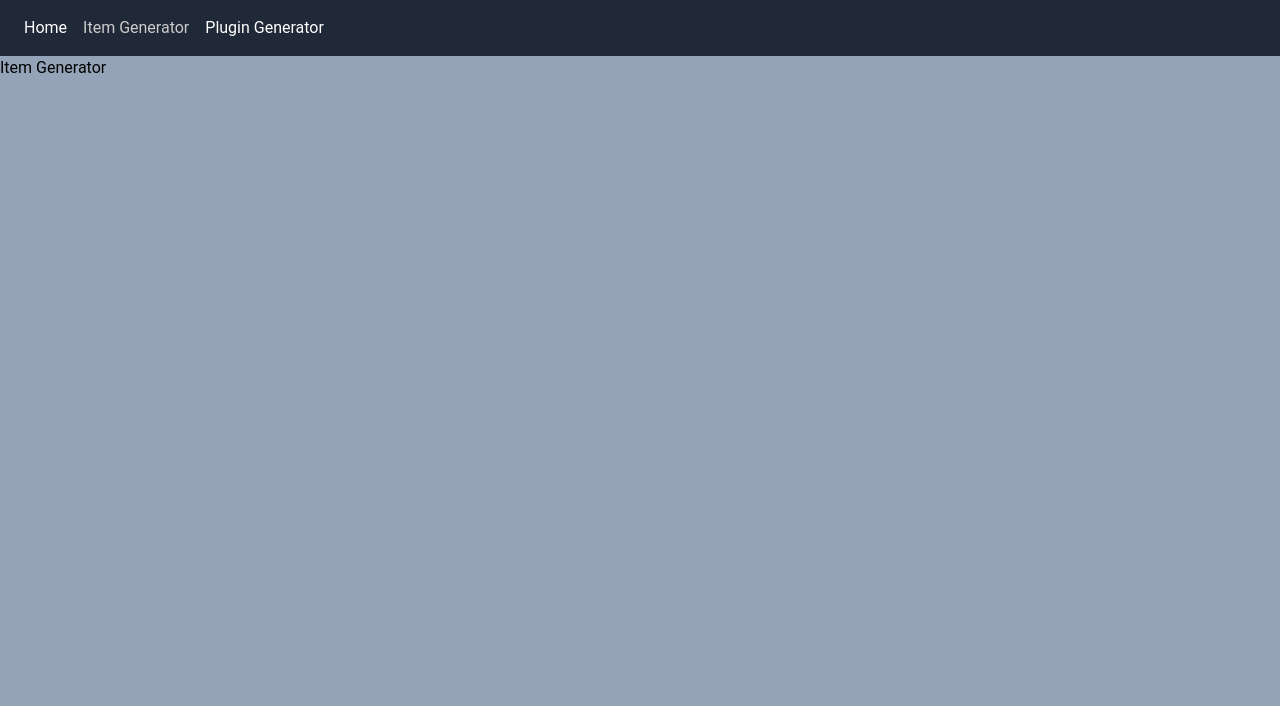
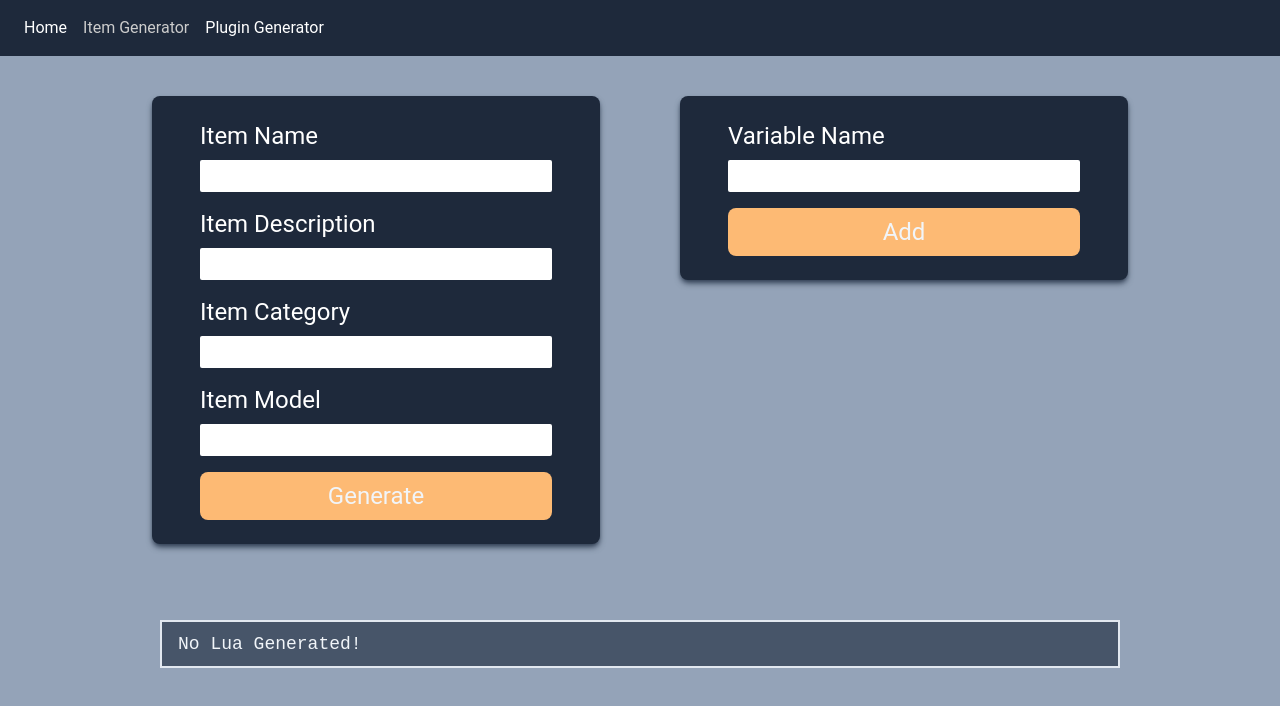
Before and after one commit to n8zone/react-helix-utility, a React (Create React App) app: page /item-generator in a window 1280 px wide. Shown: the top 706 px of the page. Built offline with nearby package versions, Linux system fonts and the light colour scheme.

Commit message:
Item Generation (Download Disabled)

```diff
--- a/src/App.js
+++ b/src/App.js
@@ -2,34 +2,31 @@ import { BrowserRouter as Router, Route, Routes } from 'react-router-dom';
 
 import Navbar from './components/Navbar';
 import Home from './pages/Home';
+import ItemGenerator from './pages/ItemGenerator';
 import { useEffect } from 'react';
 
 function App() {
 	useEffect(() => {
-      document.body.classList.add('bg-slate-400')
-    })
+		document.body.classList.add('bg-slate-400');
+	});
 
 	return (
 		<Router>
 			<Navbar />
 			<Routes>
+				<Route exact path='/' element={<Home />}></Route>
+				<Route path='/item-generator' element={<ItemGenerator />}></Route>
 				<Route
-            exact
-            path='/'
-            element={<Home />}></Route>
-            <Route path='/item-generator' element={
-              <>
-                <h1>Item Generator</h1>
-              </>
-            }></Route>
-            <Route path='/plugin-generator' element={
+					path='/plugin-generator'
+					element={
 						<>
 							<h1>Plugin Generator</h1>
 						</>
-            }></Route>
+					}
+				></Route>
 			</Routes>
 		</Router>
-    )
+	);
 }
 
 export default App;
--- /dev/null
+++ b/src/GenerateItem.js
@@ -0,0 +1,49 @@
+import React from 'react';
+
+export function generateItemLua(itemName, itemDesc, itemCategory, itemModel, itemID = 'test_item') {
+
+	let lua = `ITEM.name = "${itemName}"
+  ITEM.description = "${itemDesc}"
+	ITEM.category = "${itemCategory}"
+  ITEM.model = "${itemModel}"
+
+	function ITEM:GetDescription()
+	<lua_tab>return self.description
+	end
+
+	ITEM.functions.Use = {
+	<lua_tab>OnRun = function(item)
+	<lua_tab><lua_tab>local client = item.player
+	<lua_tab><lua_tab>client:SetHealth(client:Health() + item.health)
+	<lua_tab><lua_tab>client:ChatPrint("You feel refreshed!")
+	<lua_tab><lua_tab>return true
+	<lua_tab>end
+	}
+  `;
+
+	lua = lua.replace(/^[ \t]+/gm, '');
+  //downloadItemLua(lua, itemID)
+  return lua
+}
+
+function downloadItemLua(lua, itemID) {
+  let formattedLua = lua.replace(/<lua_tab>/g, '\t')
+  const blob = new Blob([formattedLua], { type: 'text/plain' });
+	const url = URL.createObjectURL(blob);
+
+	const a = document.createElement('a');
+	a.href = url;
+	a.download = `sh_${itemID}.lua`;
+	a.click();
+	URL.revokeObjectURL(url);
+}
+
+export function generatePreviewLua(lua) {
+  const lines = lua.split('\n');
+  return lines.map((line, index) => (
+    <React.Fragment key={index}>
+      {line.replace(/<lua_tab>/g, '\t')}
+      <br />
+    </React.Fragment>
+  ));
+}
--- /dev/null
+++ b/src/components/LuaPreview.jsx
@@ -0,0 +1,9 @@
+import React from 'react'
+
+function LuaPreview({children}) {
+  return (
+    <pre style={{ whiteSpace: "pre-wrap" }}className='text-lg font-extralight font-mono w-9/12 m-4 px-4 py-2 border-slate-200 border-solid border-2 bg-slate-600 text-slate-100'>{children}</pre>
+  )
+}
+
+export default LuaPreview
--- a/src/components/Navbar.jsx
+++ b/src/components/Navbar.jsx
@@ -4,7 +4,7 @@ import { NavLink } from 'react-router-dom';
 
 function Navbar() {
   return (
-    <div className='bg-gray-800 text-white p-4'>
+    <div className='bg-slate-800 text-white p-4'>
       <NavLink
         to="/"
         end
--- a/src/index.css
+++ b/src/index.css
@@ -4,6 +4,7 @@
 /*^^^^tailwind^^^^*/
 
 @import url('https://fonts.googleapis.com/css2?family=Roboto&family=Roboto+Mono&display=swap');
+@import url('https://fonts.googleapis.com/css2?family=Roboto+Mono:wght@200&display=swap');
 
 * {
   box-sizing: border-box;
--- a/src/pages/Home.jsx
+++ b/src/pages/Home.jsx
@@ -11,12 +11,12 @@ function Home() {
         <p>Helix Web Utility is currently in development and is not ready for use.</p>
       </div>
       <div id="features">
-        <Card>
+        <Card bgColor='bg-slate-100'>
           <h1>Item Generator</h1>
           <p className='text-base'>Easily create items in seconds, fully customizable to fit your needs</p>
           <Button>Begin</Button>
         </Card>
-        <Card>
+        <Card bgColor='bg-slate-100'>
           <h1>Item Generator</h1>
           <p className='text-base'>Generate all the files you need to begin development in seconds with one easy UI</p>
           <Button>Begin</Button>
--- /dev/null
+++ b/src/pages/ItemGenerator.jsx
@@ -0,0 +1,83 @@
+import React from 'react'
+import Card from '../shared/Card'
+
+import { useState } from 'react'
+
+import LuaPreview from '../components/LuaPreview'
+
+import InputLabelPair from '../shared/InputLabelPair'
+import Button from '../shared/Button'
+
+import { generateItemLua, generatePreviewLua } from '../GenerateItem'
+
+
+function ItemGenerator() {
+  const [itemName, setItemName] = useState('')
+  const [itemDescription, setItemDescription] = useState('')
+  const [itemCategory, setItemCategory] = useState('')
+  const [itemModel, setItemModel] = useState('')
+
+  const [previewLua, setPreviewLua] = useState('No Lua Generated!')
+
+  const handleNameChange = (e) => {
+    const newValue = e.target.value;
+    console.log(newValue)
+    setItemName(newValue)
+  }
+
+  const handleDescriptionChange = (e) => {
+    const newValue = e.target.value;
+    console.log(newValue)
+    setItemDescription(newValue)
+  }
+
+  const handleCategoryChange = (e) => {
+    const newValue = e.target.value;
+    console.log(newValue)
+    setItemCategory(newValue)
+  }
+
+  const handleModelChange = (e) => {
+    const newValue = e.target.value;
+    console.log(newValue)
+    setItemModel(newValue)
+  }
+
+  const handleItemGeneration = (e) => {
+    e.preventDefault()
+    const item = {
+      itemName,
+      itemDescription,
+      itemCategory,
+      itemModel,
+    }
+
+    setPreviewLua(generatePreviewLua(generateItemLua(itemName, itemDescription, itemCategory, itemModel)))
+    console.log(item)
+  }
+
+  return (
+    <div className='text-white  m-auto h-full flex justify-center items-center flex-col gap-5 bg-slate-400 text-2xl'>
+      <div>
+      <Card bgColor={'bg-slate-800'}>
+        <form onSubmit={handleItemGeneration} className='flex flex-col gap-2 px-4 py-2'>
+          <InputLabelPair text='Item Name' inputType={'text'} onChange={handleNameChange} />
+          <InputLabelPair text='Item Description' inputType={'text'} onChange={handleDescriptionChange} />
+          <InputLabelPair text='Item Category' inputType={'text'} onChange={handleCategoryChange} />
+          <InputLabelPair text='Item Model' inputType={'text'} onChange={handleModelChange} />
+          <Button type='submit'>Generate</Button>
+        </form>
+      </Card>
+      <Card bgColor={'bg-slate-800'}>
+        <form onSubmit={handleItemGeneration} className='flex flex-col gap-2 px-4 py-2'>
+          <InputLabelPair text='Variable Name' inputType={'text'} onChange={handleNameChange} />
+          <Button type='submit'>Add</Button>
+        </form>
+      </Card>
+      </div>
+      <LuaPreview>{previewLua}</LuaPreview>
+    </div>
+  )
+}
+
+export default ItemGenerator
--- a/src/shared/Button.jsx
+++ b/src/shared/Button.jsx
@@ -1,9 +1,13 @@
 import React from 'react'
 
-function Button({children}) {
+function Button({children, type}) {
   return (
-    <button className='bg-orange-300 text-slate-100 px-4 py-2 rounded-lg hover:bg-orange-400 active:bg-orange-500'>{children}</button>
+    <button type={type} className='bg-orange-300 text-slate-100 px-4 py-2 rounded-lg hover:bg-orange-400 active:bg-orange-500 mx-4'>{children}</button>
   )
 }
 
+Button.defaultProps = {
+  type: 'button',
+}
+
 export default Button
--- a/src/shared/Card.jsx
+++ b/src/shared/Card.jsx
@@ -1,9 +1,13 @@
 import React from 'react'
 
-function Card({children}) {
+function Card({children, bgColor}) {
   return (
-    <div className='bg-slate-200 shadow-md shadow-slate-700 rounded-lg p-4 m-10 inline-flex justify-center items-center flex-col gap-5 text-slate-950 max-w-md'>{children}</div>
+    <div className={`${bgColor} shadow-md shadow-slate-700 rounded-lg p-4 m-10 inline-flex justify-center items-center flex-col gap-5 text-slate-950 max-w-md`}>{children}</div>
   )
 }
 
+Card.defaultProps = {
+  bgColor: 'bg-slate-800'
+}
+
 export default Card
--- /dev/null
+++ b/src/shared/InputLabelPair.jsx
@@ -0,0 +1,12 @@
+import React from 'react'
+
+function InputLabelPair({text, inputType, onChange}) {
+  return (
+    <div className='flex flex-col mb-2 mx-4'>
+      <label className='text-white mb-2'>{text}</label>
+      <input className='rounded-sm px-2' type={inputType} onChange={onChange} />
+    </div>
+  )
+}
+
+export default InputLabelPair
--- a/tailwind.config.js
+++ b/tailwind.config.js
@@ -4,7 +4,8 @@ module.exports = {
   theme: {
     extend: {
       fontFamily: {
-        'sans': ['Roboto', 'Helvetica', 'Arial', 'sans-serif']
+        'sans': ['Roboto', 'Helvetica', 'Arial', 'sans-serif'],
+        'mono' : ['Roboto Mono', 'Courier New']
       }
     },
   },
```
Lines whose indentation alone changed are shown as unchanged.
